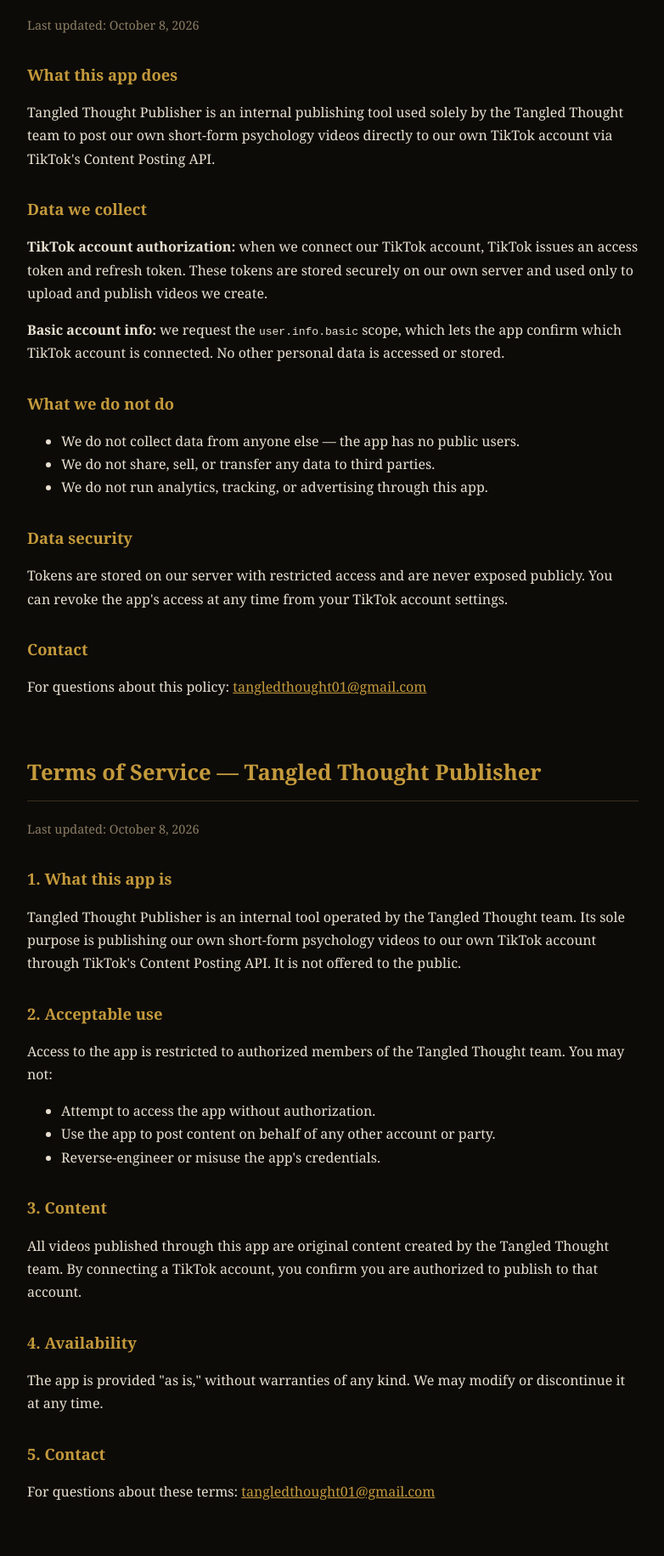
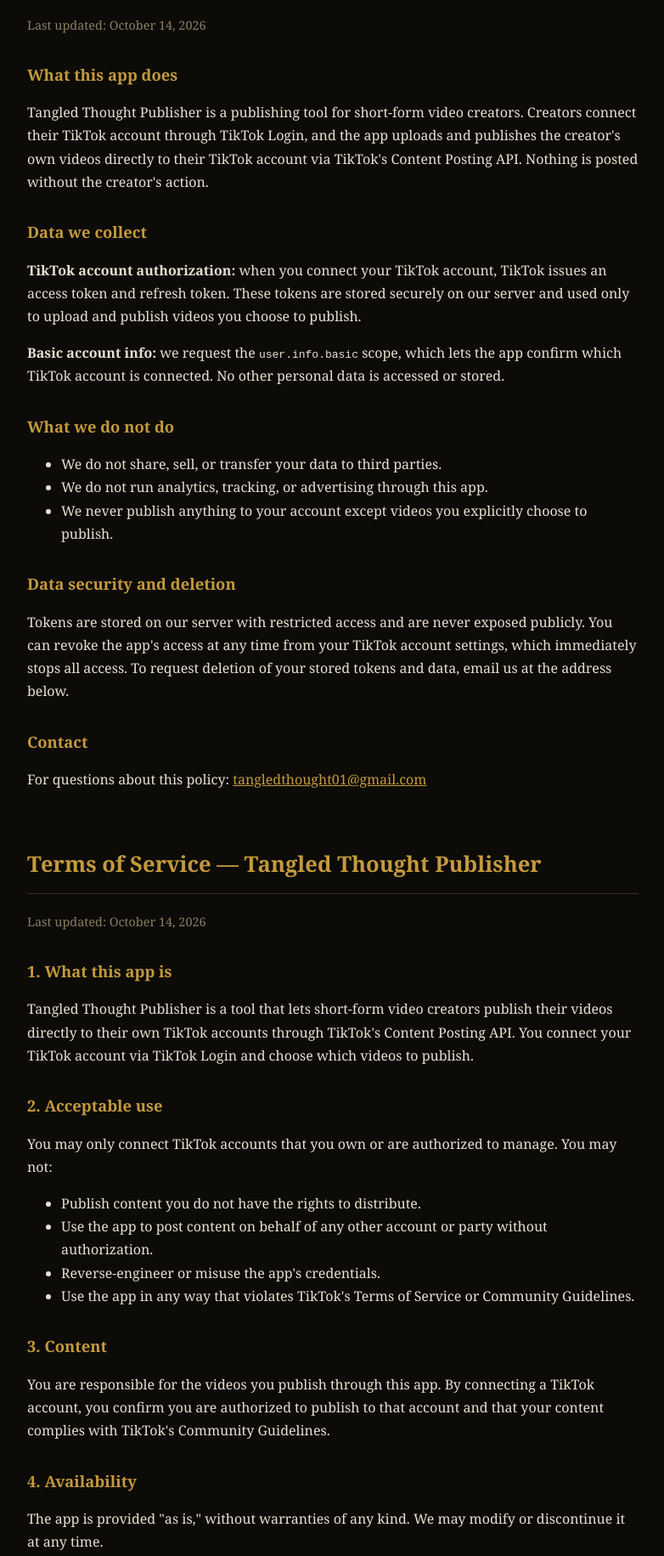
Before and after one commit to gufranmerchant/tangled-thought-publisher, a plain HTML site: page index.html in a window 1280 px wide. Shown: the part 121-1952 px from the top of the page at 85% size, without its empty margins (248-1030 px from the left). Drawn offline with Linux system fonts and the light colour scheme.

Commit message:
Reframe as creator publishing tool (app review feedback)

```diff
--- a/index.html
+++ b/index.html
@@ -17,24 +17,24 @@
 
 <section id="privacy">
 <h1>Privacy Policy — Tangled Thought Publisher</h1>
-<p class="meta">Last updated: October 8, 2026</p>
+<p class="meta">Last updated: October 14, 2026</p>
 
 <h2>What this app does</h2>
-<p>Tangled Thought Publisher is an internal publishing tool used solely by the Tangled Thought team to post our own short-form psychology videos directly to our own TikTok account via TikTok's Content Posting API.</p>
+<p>Tangled Thought Publisher is a publishing tool for short-form video creators. Creators connect their TikTok account through TikTok Login, and the app uploads and publishes the creator's own videos directly to their TikTok account via TikTok's Content Posting API. Nothing is posted without the creator's action.</p>
 
 <h2>Data we collect</h2>
-<p><strong>TikTok account authorization:</strong> when we connect our TikTok account, TikTok issues an access token and refresh token. These tokens are stored securely on our own server and used only to upload and publish videos we create.</p>
+<p><strong>TikTok account authorization:</strong> when you connect your TikTok account, TikTok issues an access token and refresh token. These tokens are stored securely on our server and used only to upload and publish videos you choose to publish.</p>
 <p><strong>Basic account info:</strong> we request the <code>user.info.basic</code> scope, which lets the app confirm which TikTok account is connected. No other personal data is accessed or stored.</p>
 
 <h2>What we do not do</h2>
 <ul>
-  <li>We do not collect data from anyone else — the app has no public users.</li>
-  <li>We do not share, sell, or transfer any data to third parties.</li>
+  <li>We do not share, sell, or transfer your data to third parties.</li>
   <li>We do not run analytics, tracking, or advertising through this app.</li>
+  <li>We never publish anything to your account except videos you explicitly choose to publish.</li>
 </ul>
 
-<h2>Data security</h2>
-<p>Tokens are stored on our server with restricted access and are never exposed publicly. You can revoke the app's access at any time from your TikTok account settings.</p>
+<h2>Data security and deletion</h2>
+<p>Tokens are stored on our server with restricted access and are never exposed publicly. You can revoke the app's access at any time from your TikTok account settings, which immediately stops all access. To request deletion of your stored tokens and data, email us at the address below.</p>
 
 <h2>Contact</h2>
 <p>For questions about this policy: <a href="mailto:tangledthought01@gmail.com">tangledthought01@gmail.com</a></p>
@@ -42,21 +42,22 @@
 
 <section id="terms">
 <h1>Terms of Service — Tangled Thought Publisher</h1>
-<p class="meta">Last updated: October 8, 2026</p>
+<p class="meta">Last updated: October 14, 2026</p>
 
 <h2>1. What this app is</h2>
-<p>Tangled Thought Publisher is an internal tool operated by the Tangled Thought team. Its sole purpose is publishing our own short-form psychology videos to our own TikTok account through TikTok's Content Posting API. It is not offered to the public.</p>
+<p>Tangled Thought Publisher is a tool that lets short-form video creators publish their videos directly to their own TikTok accounts through TikTok's Content Posting API. You connect your TikTok account via TikTok Login and choose which videos to publish.</p>
 
 <h2>2. Acceptable use</h2>
-<p>Access to the app is restricted to authorized members of the Tangled Thought team. You may not:</p>
+<p>You may only connect TikTok accounts that you own or are authorized to manage. You may not:</p>
 <ul>
-  <li>Attempt to access the app without authorization.</li>
-  <li>Use the app to post content on behalf of any other account or party.</li>
+  <li>Publish content you do not have the rights to distribute.</li>
+  <li>Use the app to post content on behalf of any other account or party without authorization.</li>
   <li>Reverse-engineer or misuse the app's credentials.</li>
+  <li>Use the app in any way that violates TikTok's Terms of Service or Community Guidelines.</li>
 </ul>
 
 <h2>3. Content</h2>
-<p>All videos published through this app are original content created by the Tangled Thought team. By connecting a TikTok account, you confirm you are authorized to publish to that account.</p>
+<p>You are responsible for the videos you publish through this app. By connecting a TikTok account, you confirm you are authorized to publish to that account and that your content complies with TikTok's Community Guidelines.</p>
 
 <h2>4. Availability</h2>
 <p>The app is provided "as is," without warranties of any kind. We may modify or discontinue it at any time.</p>
```
